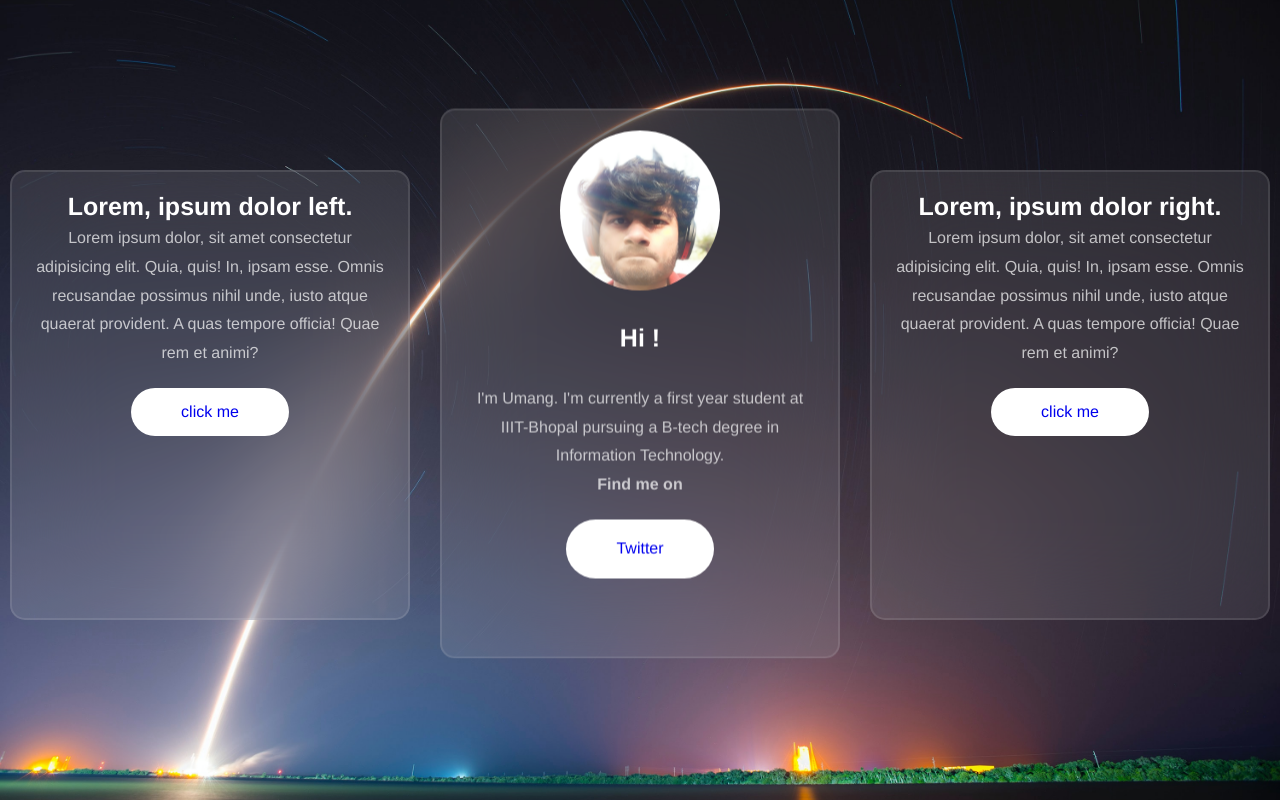
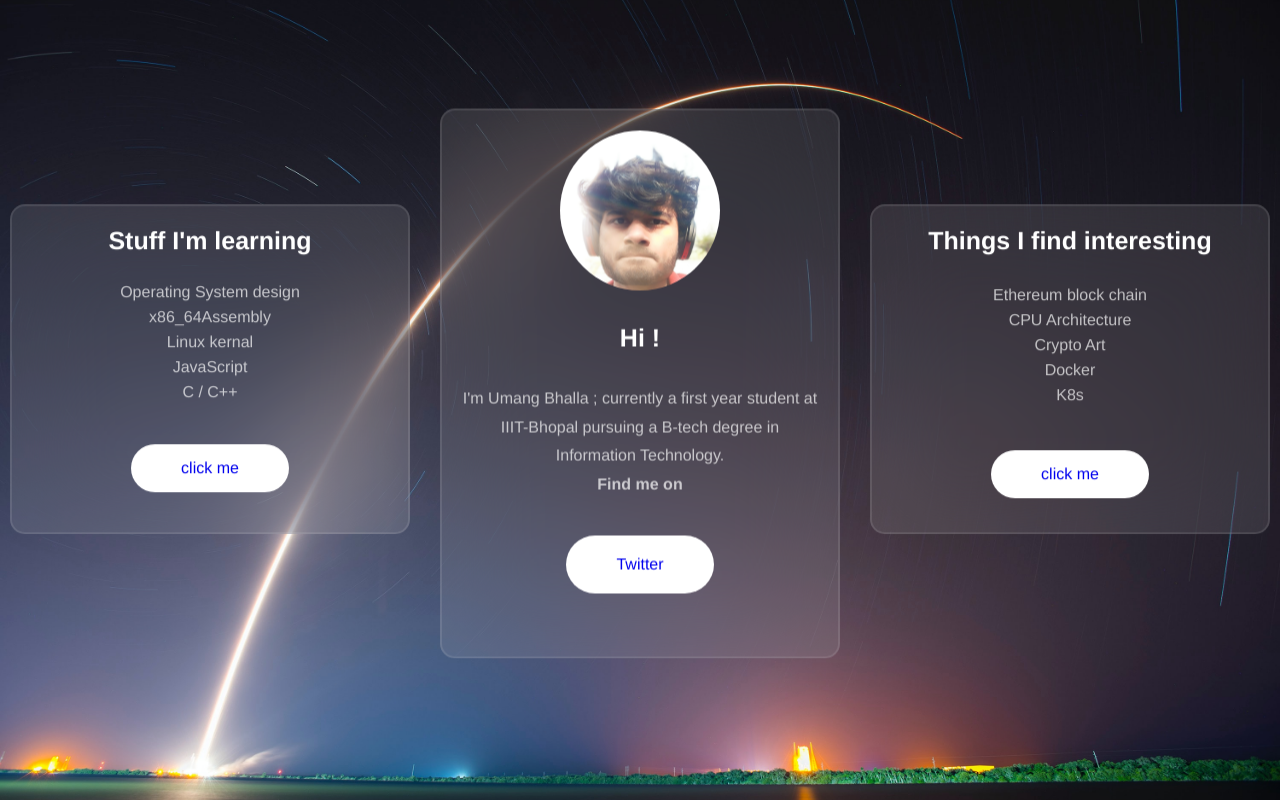
Before and after one commit to umgbhalla/umgbhalla.github.io, a plain HTML site: page index.html in a window 1280 px wide. Drawn offline with Linux system fonts and the light colour scheme.

Commit message:
content added

```diff
--- a/index.html
+++ b/index.html
@@ -20,13 +20,18 @@
         <div class="wrapper">
             <div class="box" id="side">
                 <h2>
-                    Lorem, ipsum dolor left.
-                </h2>
-                <p>Lorem ipsum dolor, sit amet consectetur adipisicing elit. Quia, quis! In, ipsam esse. Omnis
-                    recusandae possimus nihil unde, iusto atque quaerat provident. A quas tempore officia! Quae rem et
-                    animi?</p>
+                    Stuff I'm learning <br>
+                </h2><br>
+                <p>
+                <ul>
+                    <ul><span>Operating System design</ul>
+                    <ul><span>x86_64Assembly</ul>
+                    <ul><span>Linux kernal</ul>
+                    <ul><span>JavaScript</ul>
+                    <ul><span>C / C++</ul>
+                </ul>
+                </p>
                 <a href="#">click me</a>
-
             </div>
             <div class="box" id="center">
                 <div class="img-area"><img src="images/image2.jpg" alt="profile photo"></div>
@@ -35,19 +40,32 @@
                     <b> Hi ! </b>
                 </h2>
                 <p>
-                    <br>I'm Umang. I'm currently a first year student at IIIT-Bhopal pursuing
+                    <br>I'm Umang Bhalla ; currently a first year student at IIIT-Bhopal pursuing
                     a B-tech degree in Information Technology.<br> <b> Find me on </b>
                     <br>
                     <a href="https://twitter.com/umgbhalla" target="_blank">Twitter</a>
-
             </div>
             <div class="box" id="side">
                 <h2>
-                    Lorem, ipsum dolor right.
-                </h2>
-                <p>Lorem ipsum dolor, sit amet consectetur adipisicing elit. Quia, quis! In, ipsam esse. Omnis
-                    recusandae possimus nihil unde, iusto atque quaerat provident. A quas tempore officia! Quae rem et
-                    animi?</p>
+                    Things I find interesting <br>
+                </h2><br>
+                <p>
+                <ul>
+                    <!-- <ul>Ryzen 4500U laptop</ul>
+                    <ul>Pop_OS 20.10</ul>
+                    <ul>Linux 5.8.0</ul>
+                    <ul>iPad pro 10.5 </ul>
+                    <ul>apple pencil gen 1</ul> -->
+                    <ul>
+                        <ul>Ethereum block chain</ul>
+                        <ul>CPU Architecture</ul>
+                        <ul>Crypto Art</ul>
+                        <ul>Docker</ul>
+                        <ul>K8s</ul>
+                    </ul>
+
+                </ul>
+                </p>
                 <a href="#">click me</a>
 
             </div>
--- a/styles/style.css
+++ b/styles/style.css
@@ -4,6 +4,7 @@
   box-sizing: border-box;
   /* color: white; */
 }
+
 
 .cards {
   display: -webkit-flex;
@@ -29,7 +30,7 @@
 
 .wrapper .box {
   width: 400px;
-  height: 450px;
+  height: 330px;
   border-radius: 15px;
   transition: transform 500ms ease-out;
   overflow: hidden;
@@ -47,10 +48,15 @@
   color: rgb(255, 255, 255);
 }
 
-
 .box p {
   line-height: 1.8;
   /* color: rgba(255, 255, 255, 0.6); */
+  color: rgba(255, 255, 255, 0.705);
+}
+.box ul{
+  list-style-type: none;
+  margin: 0;
+  padding: 1%;
   color: rgba(255, 255, 255, 0.705);
 }
 
@@ -59,7 +65,7 @@
   background: #fff;
   padding: 15px 50px;
   display: inline-block;
-  margin-top: 20px;
+  margin-top:10%;
   text-decoration: none;
   font-size: 16px;
   border-radius: 50px;
@@ -104,14 +110,13 @@
 
 .img-area img {
   width: 112%;
-
 }
 
 #side {
-  transform: translateY(10%);
+  transform: translateY(24%);
 }
-#side:hover{
-  transform: translateY(7%);
+#side:hover {
+  transform: translateY(20%);
 }
 /*
 testing again  */
```
